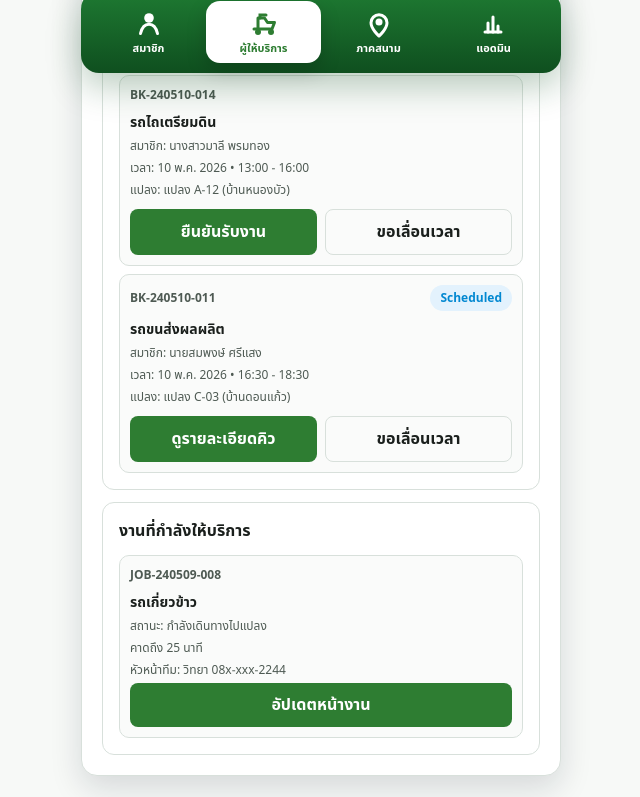
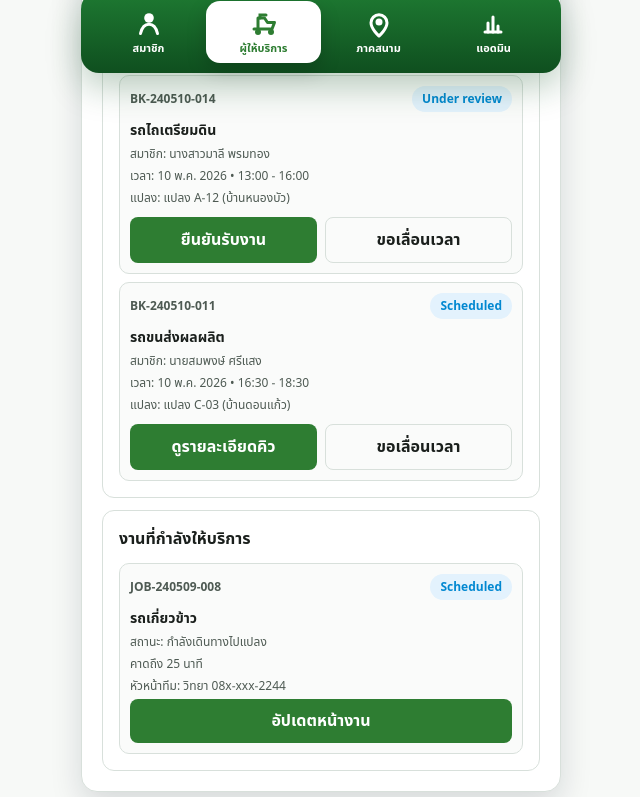
Before and after one commit to noikaona-sketch/KaonA-Agri, a Next.js app: page /service in a window 1280 px wide. Shown: the part 727-1524 px from the top of the page, without its empty margins (319-959 px from the left). Built offline with nearby package versions, Linux system fonts and the light colour scheme; no server answers.

Commit message:
fix(service): use canonical StatusChip statuses in booking mock

```diff
--- a/src/features/service-transport-ui-mock.tsx
+++ b/src/features/service-transport-ui-mock.tsx
@@ -17,7 +17,7 @@ const bookingQueue = [
     member: 'นางสาวมาลี พรมทอง',
     slot: '10 พ.ค. 2026 • 13:00 - 16:00',
     plot: 'แปลง A-12 (บ้านหนองบัว)',
-    status: 'pending' as const,
+    status: 'under_review' as const,
     cta: 'ยืนยันรับงาน',
   },
   {
@@ -100,7 +100,7 @@ export function ServiceTransportUIMock() {
             <article key={job.id} className="service-booking__card">
               <div className="service-booking__row">
                 <p className="service-booking__id">{job.id}</p>
-                <StatusChip status="in_progress" />
+                <StatusChip status="scheduled" />
               </div>
               <p className="service-booking__service">{job.service}</p>
               <p className="service-booking__meta">สถานะ: {job.progress}</p>
```
